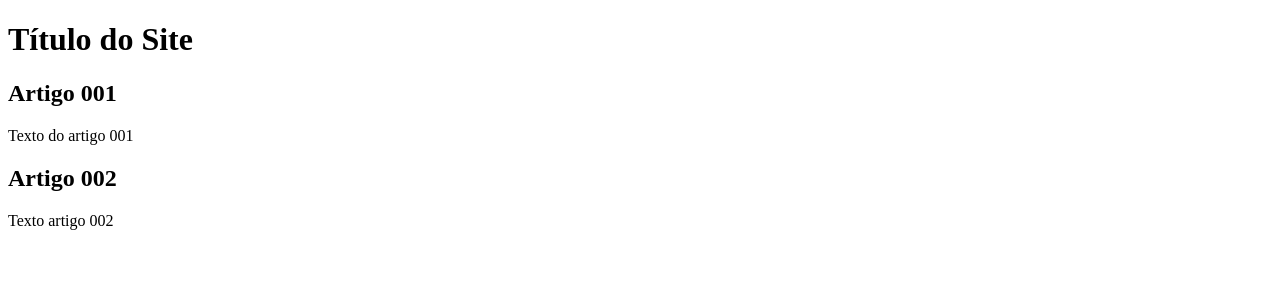
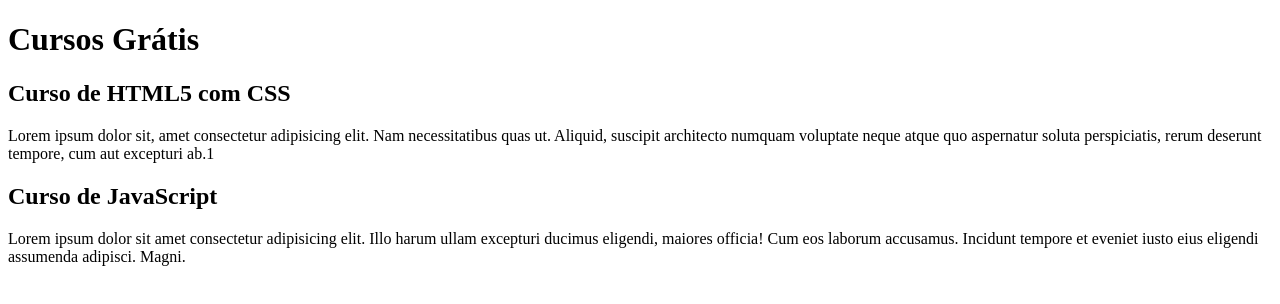
Before and after one commit to hpascoa/projeto-site, a plain HTML site: page index.html in a window 1280 px wide. Drawn offline with Linux system fonts and the light colour scheme.

Commit message:
Comecei a escrever conteudo

```diff
--- a/index.html
+++ b/index.html
@@ -8,15 +8,15 @@
 <body>
     <main>
         <header>
-            <h1>Título do Site</h1>
+            <h1>Cursos Grátis</h1>
         </header>
         <article>
-            <h2>Artigo 001</h2>
-            <p>Texto do artigo 001</p>
+            <h2>Curso de HTML5 com CSS</h2>
+            <p>Lorem ipsum dolor sit, amet consectetur adipisicing elit. Nam necessitatibus quas ut. Aliquid, suscipit architecto numquam voluptate neque atque quo aspernatur soluta perspiciatis, rerum deserunt tempore, cum aut excepturi ab.1</p>
         </article>
         <article>
-            <h2>Artigo 002</h2>
-            <p>Texto artigo 002</p>
+            <h2>Curso de JavaScript</h2>
+            <p>Lorem ipsum dolor sit amet consectetur adipisicing elit. Illo harum ullam excepturi ducimus eligendi, maiores officia! Cum eos laborum accusamus. Incidunt tempore et eveniet iusto eius eligendi assumenda adipisci. Magni.</p>
         </article>
     </main>
 </body>
```
